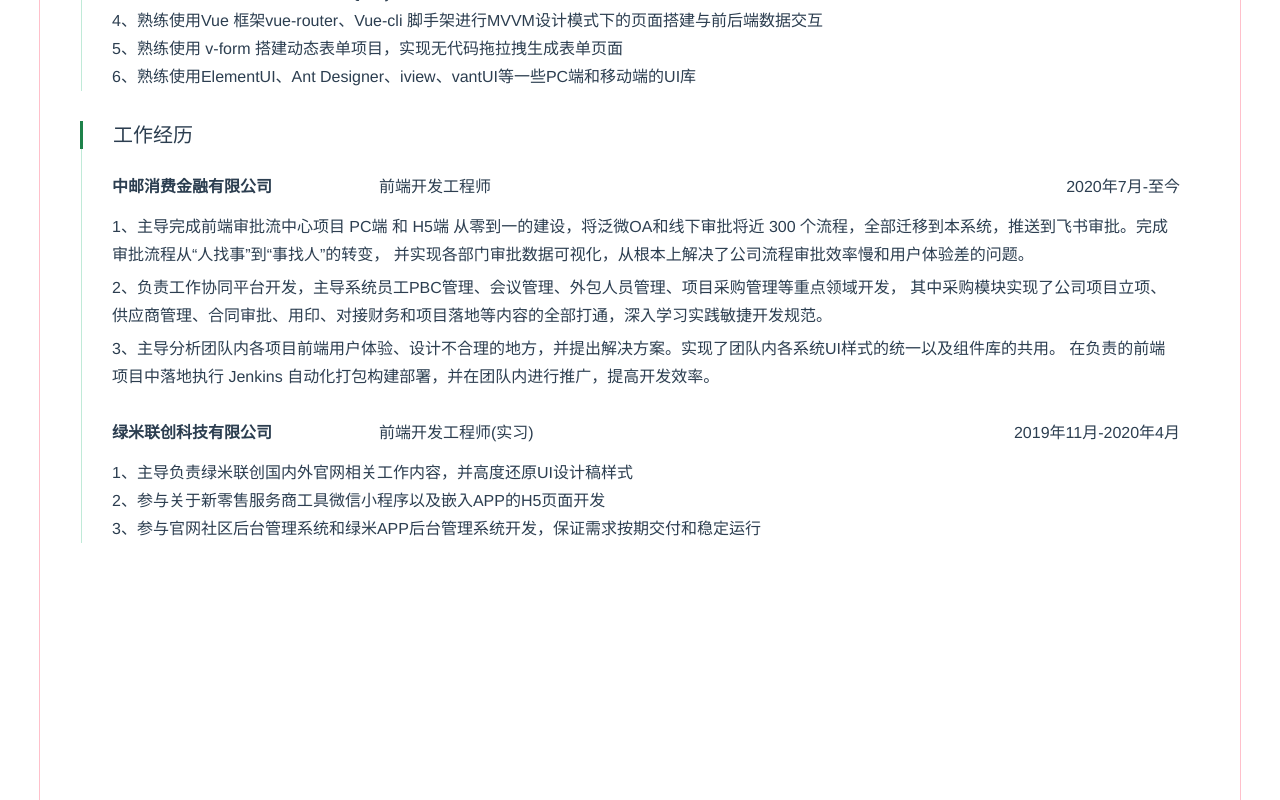
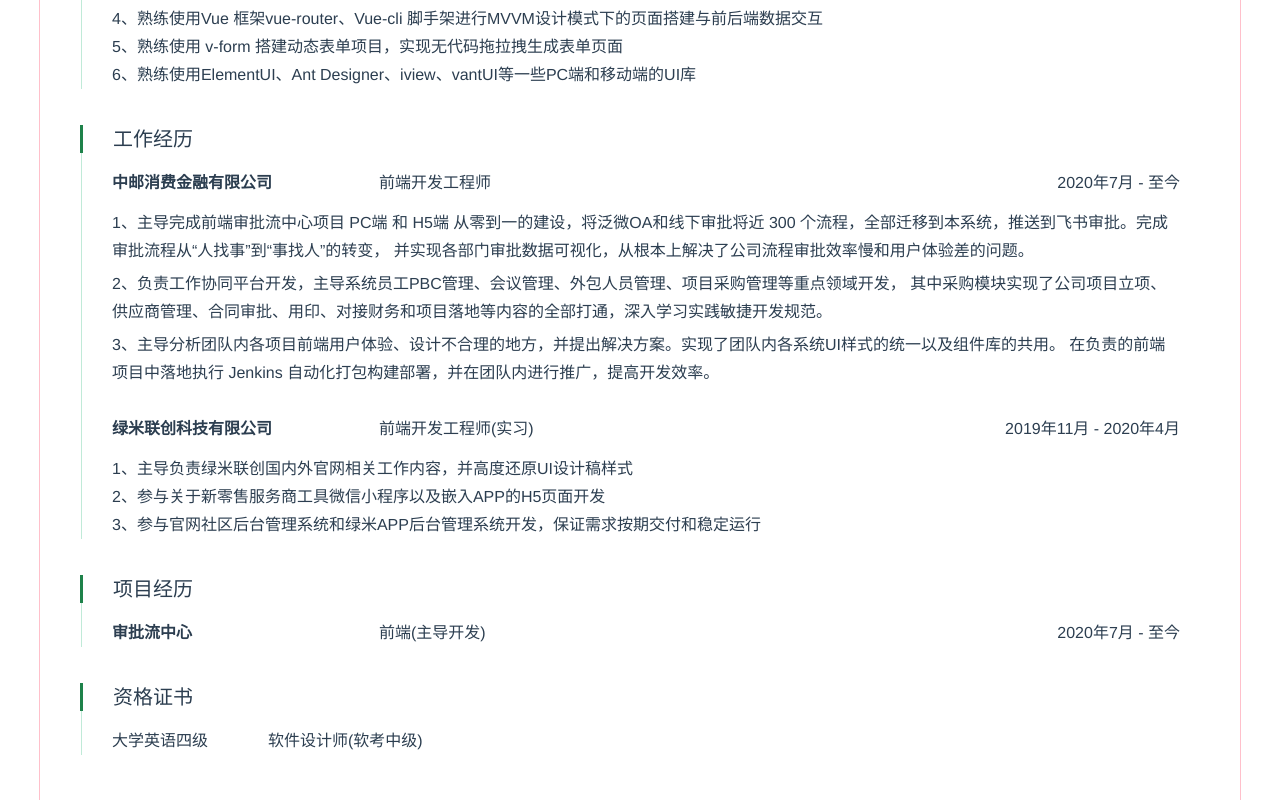
Before and after one commit to zihochay/project, a Vue app in the folder view/: page /#/justIndex in a window 1280 px wide. Shown: the part 340-1140 px from the top of the page. Built offline with nearby package versions, Linux system fonts and the light colour scheme.

Commit message:
样式优化

```diff
--- a/view/src/views/aboutme/components/my-title.vue
+++ b/view/src/views/aboutme/components/my-title.vue
@@ -34,7 +34,7 @@ export default {
 
 <style lang="less" scoped>
 .title {
-  margin-top: 30px;
+  margin-top: 36px;
   margin-left: 40px;
   padding-left: 30px;
   height: 28px;
--- a/view/src/views/aboutme/index.vue
+++ b/view/src/views/aboutme/index.vue
@@ -41,7 +41,7 @@
     </div>
     <myTitleVue title="工作经历"/>
     <div class="br-left">
-      <myCommonyVue name="中邮消费金融有限公司" post="前端开发工程师" time="2020年7月-至今"/>
+      <myCommonyVue name="中邮消费金融有限公司" post="前端开发工程师" time="2020年7月 - 至今"/>
       <div class="mr-btm5">
         1、主导完成前端审批流中心项目 PC端 和 H5端
         从零到一的建设，将泛微OA和线下审批将近 300
@@ -57,10 +57,19 @@
         在负责的前端项目中落地执行 Jenkins 自动化打包构建部署，并在团队内进行推广，提高开发效率。
       </div>
       <br />
-      <myCommonyVue name="绿米联创科技有限公司" post="前端开发工程师(实习)" time="2019年11月-2020年4月"/>
+      <myCommonyVue name="绿米联创科技有限公司" post="前端开发工程师(实习)" time="2019年11月 - 2020年4月"/>
       <div>1、主导负责绿米联创国内外官网相关工作内容，并高度还原UI设计稿样式</div>
       <div>2、参与关于新零售服务商工具微信小程序以及嵌入APP的H5页面开发</div>
       <div>3、参与官网社区后台管理系统和绿米APP后台管理系统开发，保证需求按期交付和稳定运行</div>
+    </div>
+    <myTitleVue title="项目经历"/>
+    <div class="br-left">
+      <myCommonyVue name="审批流中心" post="前端(主导开发)" time="2020年7月 - 至今"/>
+    </div>
+    <myTitleVue title="资格证书"/>
+    <div class="br-left flex">
+      <div>大学英语四级</div>
+      <div class="mr-left60">软件设计师(软考中级)</div>
     </div>
   </div>
 </template>
@@ -173,7 +182,7 @@ export default {
   .br-left {
     // height: 200px;
     margin-left: 41px;
-    padding-top: 24px;
+    padding-top: 16px;
     padding-left: 30px;
     line-height: 28px;
     border-left: 1px solid #c0ead8;
@@ -182,4 +191,10 @@ export default {
     margin-bottom: 5px;
   }
 }
+.flex {
+  display: flex;
+}
+.mr-left60 {
+  margin-left: 60px;
+}
 </style>
```
Also changed, not shown: 1 other file (tests, documents, lock files or other folders).
